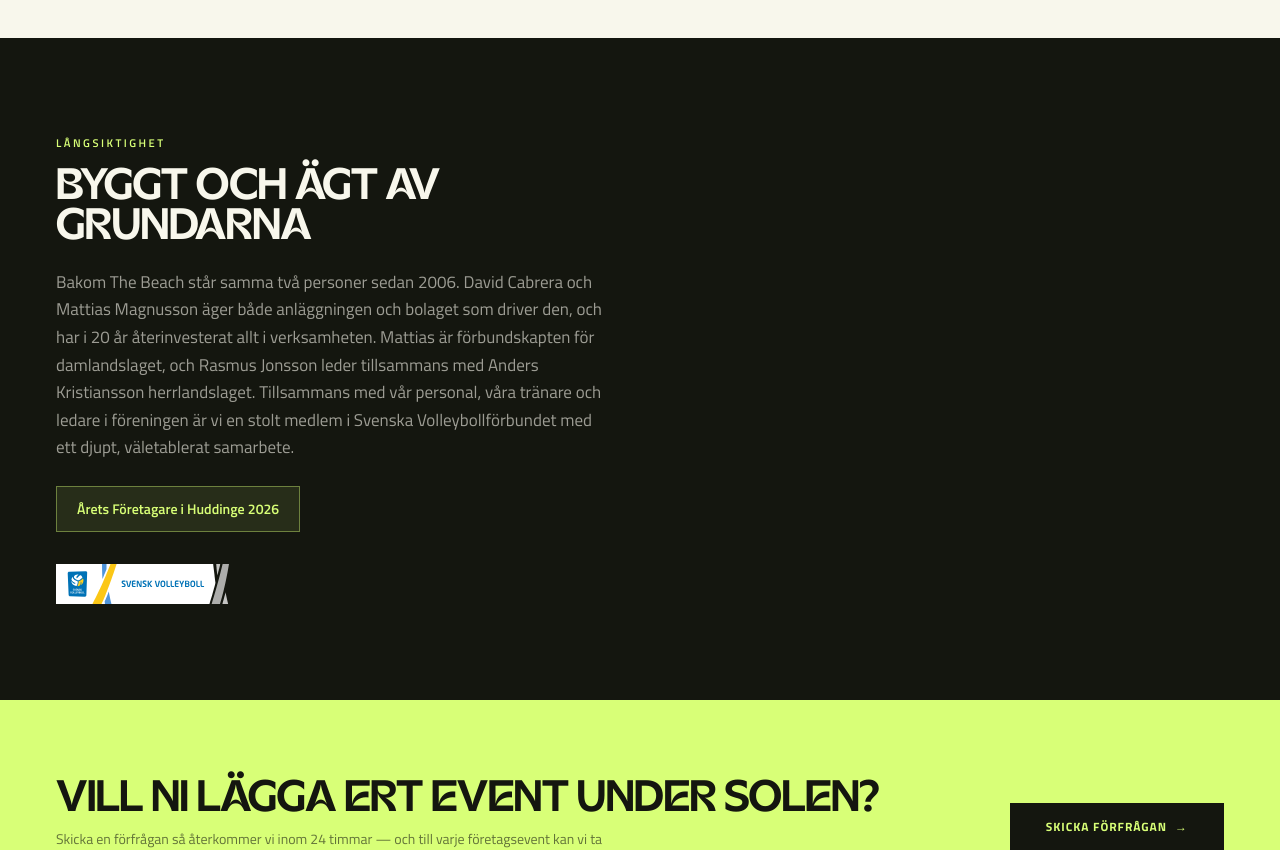
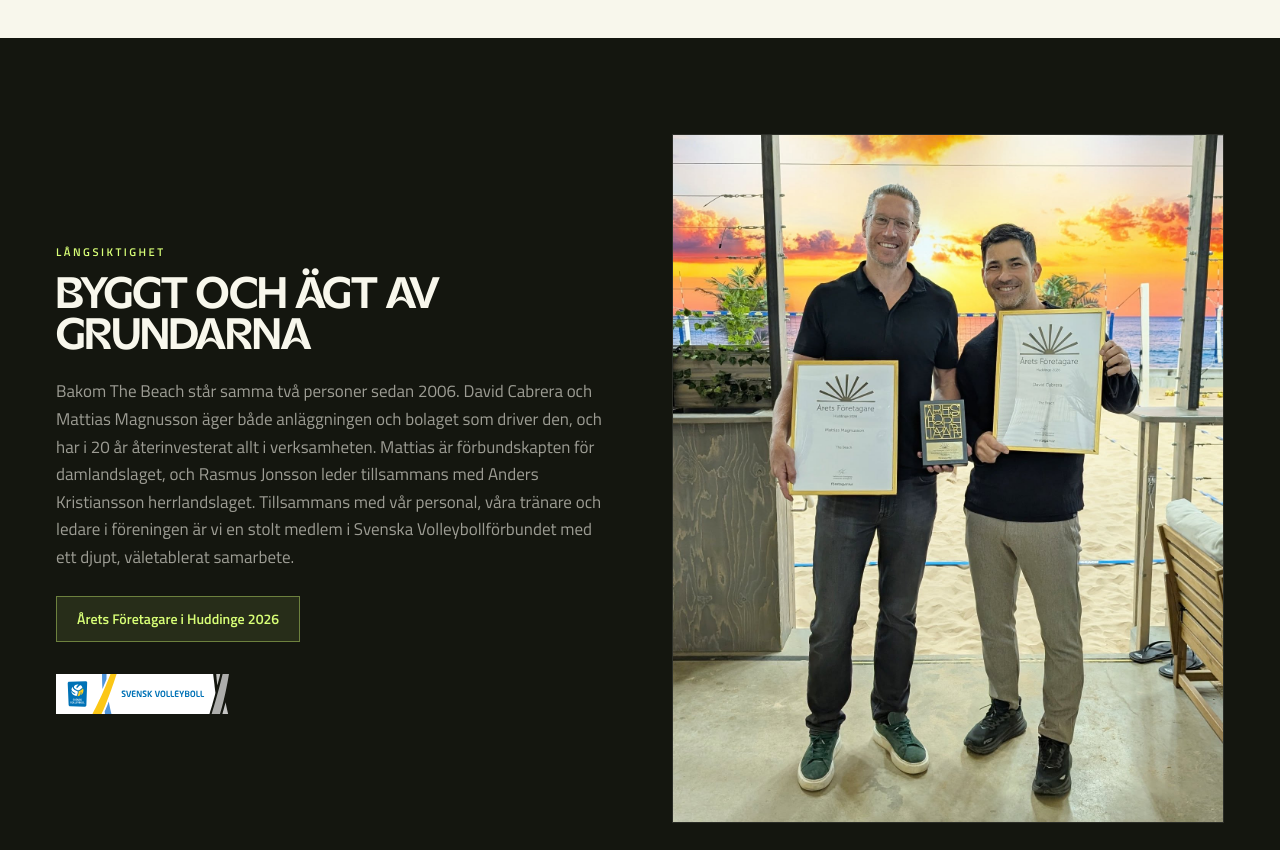
Before and after one commit to thebeachvolleyclub/thebeach-site, a Next.js app: page /hallbarhet in a window 1280 px wide. Shown: the part 1920-2770 px from the top of the page. Built offline with nearby package versions, Linux system fonts and the light colour scheme; no server answers.

Commit message:
Hållbarhet: grundarfoto (Årets Företagare) i grundare-sektionen

```diff
--- a/src/app/hallbarhet/page.tsx
+++ b/src/app/hallbarhet/page.tsx
@@ -14,7 +14,7 @@ export const metadata: Metadata = {
 };
 
 // Sätts när grundarfotot (Årets Företagare) finns i public/media.
-const FOUNDER_PHOTO: string | null = null;
+const FOUNDER_PHOTO: string | null = "/media/uploads/2026/07/mattiasochdavid-7a71da4582.jpg";
 
 export default function HallbarhetPage() {
   const cta = (
```
Also changed, not shown: public/media/uploads/2026/07/mattiasochdavid-7a71da4582.jpg (added).
